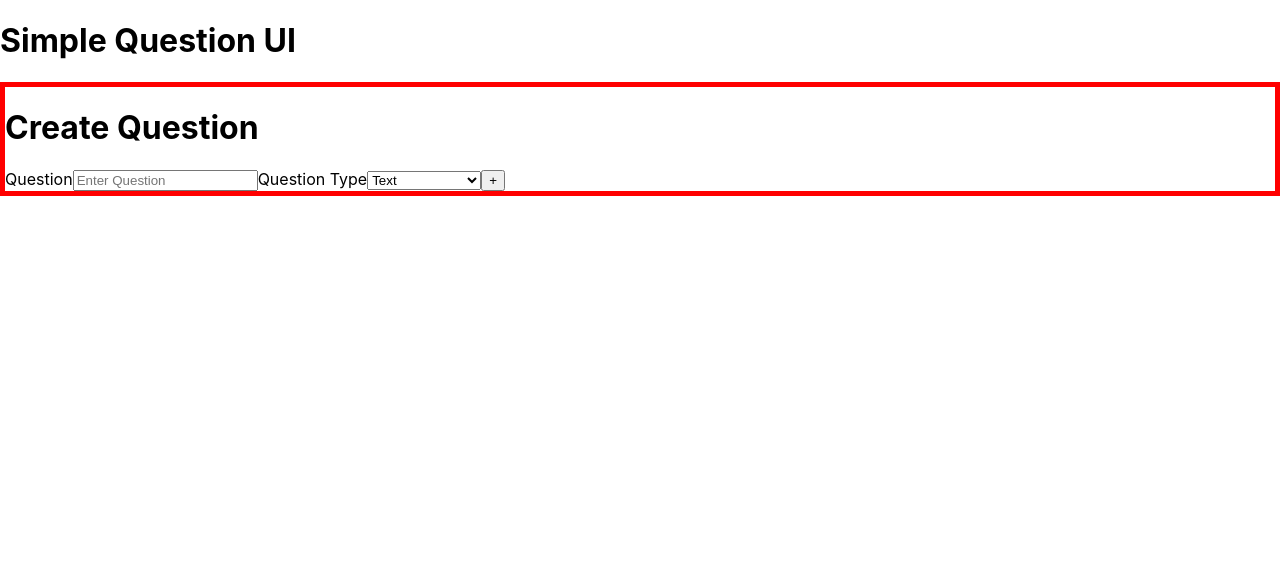
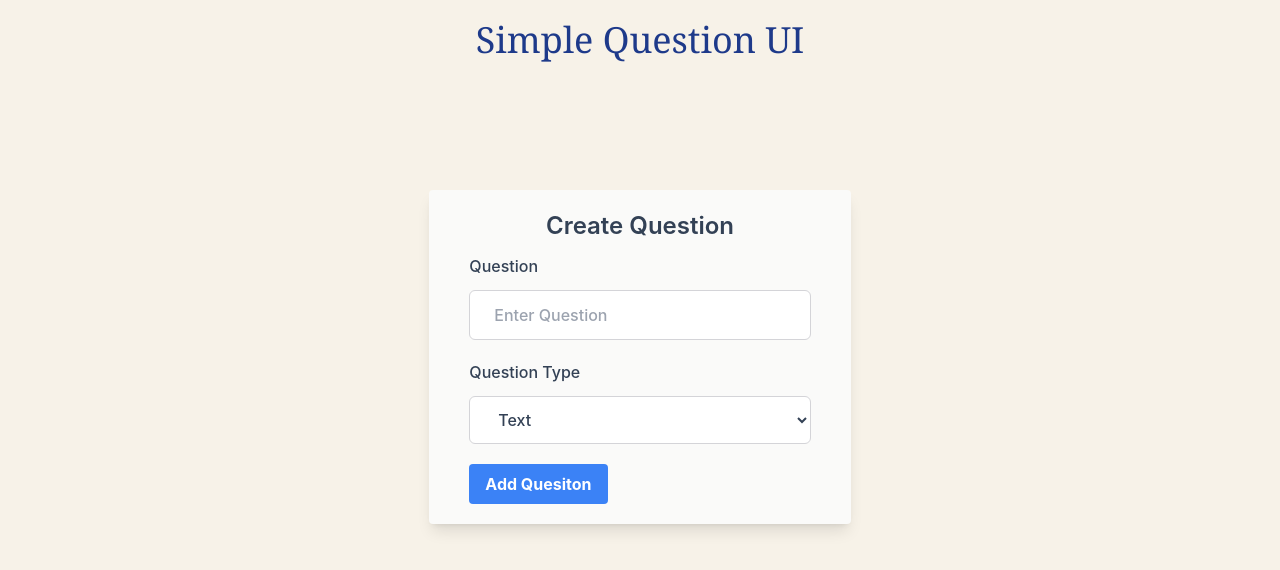
Before and after one commit to nsicilia/Simple-Survey-Creator, a React (Create React App) app: page / in a window 1280 px wide. Shown: the top 570 px of the page. Built offline with nearby package versions, Linux system fonts and the light colour scheme.

Commit message:
Styling to all question boxes

```diff
--- a/package.json
+++ b/package.json
@@ -34,5 +34,10 @@
       "last 1 firefox version",
       "last 1 safari version"
     ]
+  },
+  "devDependencies": {
+    "autoprefixer": "^10.4.12",
+    "postcss": "^8.4.17",
+    "tailwindcss": "^3.1.8"
   }
 }
--- /dev/null
+++ b/postcss.config.js
@@ -0,0 +1,6 @@
+module.exports = {
+  plugins: {
+    tailwindcss: {},
+    autoprefixer: {},
+  },
+}
--- a/src/App.js
+++ b/src/App.js
@@ -1,6 +1,8 @@
 import './App.css';
+import styles from './App.module.css'
 import React, { useState } from 'react';
-import QuestionBox from './Components/inputField/QuestionBox';
+import questionBox from './Components/inputField/questionBox';
+import QuestionForm from './Components/QuestionForm/questionForm';
 
 function App() {
   var [questions, setQuestions] = useState([]);
@@ -69,87 +71,50 @@ function App() {
 
 
   return (
-    <div>
-      <h1>Simple Question UI</h1>
-      <div style={{ border: "5px solid red" }}>
-        <h1>Create Question</h1>
+    <div className='container-full min-h-screen bg-[#F7F2E8] grid pb-10'>
+      <h1 className=" text-4xl font-serif font-normal text-center text-blue-900 pt-5 pb-10">Simple Question UI</h1>
 
-        <label>Question</label>
-        <input
-          type="text"
-          placeholder="Enter Question"
-          onChange={(e) => setTitle(e.target.value)}
-        />
-
-
-        <label>Question Type</label>
-        <select
-          onChange={(e) => setType(e.target.value)}
-        >
-          <option value="text">Text</option>
-          <option value="bool">Boolean</option>
-          <option value="number">Number</option>
-          <option value="multiple">Multiple Choice</option>
-        </select>
-
-        {type === "multiple" ? (
-          <div>
-
-            <label>Choose 1</label>
-            <input type="text" placeholder="Enter Option 1" onChange={(e) => setOption1(e.target.value)} />
-
-            <label>Choose 2</label>
-            <input type="text" placeholder="Enter Option 2" onChange={(e) => setOption2(e.target.value)} />
-
-            <label>Choose 3</label>
-            <input type="text" placeholder="Enter Option 3" onChange={(e) => setOption3(e.target.value)} />
-
-            <label>Choose 4</label>
-            <input type="text" placeholder="Enter Option 4" onChange={(e) => setOption4(e.target.value)} />
-
-          </div>
-        ): null
-        }
-
-        {type === "bool" ? (
-          <div>
-
-            <label>Choose 1 (ex. true)</label>
-            <input type="text" placeholder="Enter Option 1" onChange={(e) => setOption1(e.target.value)} />
-
-            <label>Choose 2(ex. false)</label>
-            <input type="text" placeholder="Enter Option 2" onChange={(e) => setOption2(e.target.value)} />
-
-          </div>
-        ): null
-        }
-
-        <button className="button" onClick={addQuestion}>
-          +
-        </button>
+      <div class="grid overflow-hidden grid-cols-3 grid-rows-1 gap-2 pb-10">
+        <div class="box col-start-2 col-span-1">
+          <QuestionForm
+            setTitle={setTitle}
+            setType={setType}
+            type={type}
+            addQuestion={addQuestion}
+            setOption1={setOption1}
+            setOption2={setOption2}
+            setOption3={setOption3}
+            setOption4={setOption4}
+          />
+        </div>
       </div>
 
 
 
-      <div>
-        {questions.map((question) => (
-          <div key={question.index}>
-            {QuestionBox(question)}
+      <div class="grid overflow-hidden grid-cols-4 grid-rows-1 gap-2 mt-10">
+        <div class="box col-start-2 col-span-2">
 
-            <button className="button" onClick={() => removeQuestion(question)}>
-              -
-            </button>
+          <div className=''>
+            {questions.map((question) => (
+              <div className='w-full rounded bg-stone-50 overflow-hidden rounded-md border border-zinc-300 mt-10' key={question.index}>
 
-            <button className="button" onClick={() => moveQuestion(question, 'up')}>
-              ^
-            </button>
+                <div className='grid place-content-end'>
+                  <div>
+                    <button className={styles.upbtn} onClick={() => moveQuestion(question, 'up')}>↑</button>
+                    <button className={styles.downbtn} onClick={() => moveQuestion(question, 'down')}>↓</button>
+                    <button className={styles.removebtn} onClick={() => removeQuestion(question)}>x</button>
+                  </div>
+                </div>
 
-            <button className="button" onClick={() => moveQuestion(question, 'down')}>
-              v
-            </button>
+                {questionBox(question)}
+
+              </div>
+            ))}
           </div>
-        ))}
+
+        </div>
       </div>
+
     </div>
   );
 }
--- /dev/null
+++ b/src/App.module.css
@@ -0,0 +1,17 @@
+
+.test{
+    @apply
+        text-violet-700
+    }
+
+.upbtn{
+    @apply bg-blue-500 hover:bg-blue-700 text-white font-bold border-l border-b border-zinc-300 rounded-bl-lg py-1 px-2;
+}
+
+.downbtn{
+    @apply bg-blue-500 hover:bg-blue-700 text-white font-bold border-l border-b border-zinc-300 py-1 px-2;
+}
+
+.removebtn{
+    @apply bg-red-500 hover:bg-red-700 text-white font-bold border-l border-b border-zinc-300 py-1 px-2;
+}
--- /dev/null
+++ b/src/Components/QuestionForm/questionForm.js
@@ -0,0 +1,79 @@
+import React from 'react'
+import style from './questionForm.module.css'
+
+const QuestionForm = ({ setTitle, setType, type, addQuestion, setOption1, setOption2, setOption3, setOption4 }) => {
+
+
+  return (
+
+    <div className={style.formContainer}>
+      <h1>Create Question</h1>
+
+      <label className={style.qTitle}>Question</label>
+      <input
+        className={style.qText}
+        type="text"
+        placeholder="Enter Question"
+        onChange={(e) => setTitle(e.target.value)}
+      />
+
+
+
+      <label className={style.qTitle}>Question Type</label>
+      <select
+        onChange={(e) => setType(e.target.value)}
+        className={style.qText}
+      >
+        <option value="text">Text</option>
+        <option value="bool">Boolean</option>
+        <option value="number">Number</option>
+        <option value="multiple">Multiple Choice</option>
+      </select>
+
+
+
+      {type === "multiple" ? (
+        <div className='grid grid-cols-2 gap-4'>
+
+          <div>
+            <label className={style.qTitle} >Choose 1</label>
+            <input className={style.qText} type="text" placeholder="Enter Option 1" onChange={(e) => setOption1(e.target.value)} />
+            <label className={style.qTitle}>Choose 2</label>
+            <input className={style.qText} type="text" placeholder="Enter Option 2" onChange={(e) => setOption2(e.target.value)} />
+          </div>
+          <div>
+            <label className={style.qTitle}>Choose 3</label>
+            <input className={style.qText} type="text" placeholder="Enter Option 3" onChange={(e) => setOption3(e.target.value)} />
+            <label className={style.qTitle}>Choose 4</label>
+            <input className={style.qText} type="text" placeholder="Enter Option 4" onChange={(e) => setOption4(e.target.value)} />
+          </div>
+        </div>
+      ) : null
+      }
+
+      {type === "bool" ? (
+        <div className='grid grid-cols-2 gap-4'>
+
+          <div>
+            <label className={style.qTitle}>Choose 1 (ex. true)</label>
+            <input className={style.qText} type="text" placeholder="Enter Option 1" onChange={(e) => setOption1(e.target.value)} />
+          </div>
+
+          <div>
+            <label className={style.qTitle}>Choose 2(ex. false)</label>
+            <input className={style.qText} type="text" placeholder="Enter Option 2" onChange={(e) => setOption2(e.target.value)} />
+          </div>
+
+        </div>
+      ) : null
+      }
+
+      <button className="bg-blue-500 hover:bg-blue-700 text-white font-bold py-2 px-4 rounded" onClick={addQuestion}>
+        Add Quesiton
+      </button>
+    </div>
+  )
+}
+
+
+export default QuestionForm
--- /dev/null
+++ b/src/Components/QuestionForm/questionForm.module.css
@@ -0,0 +1,26 @@
+@tailwind base;
+@tailwind components;
+@tailwind utilities;
+
+@layer base {
+
+    h1 {
+        @apply mb-3 block text-2xl font-semibold text-center text-slate-700;
+    }
+
+
+
+
+    .formContainer{
+        @apply w-full rounded bg-stone-50 overflow-hidden shadow-lg px-10 py-5;
+    }
+
+    .qTitle {
+        @apply mb-3 block text-base font-medium  text-slate-700;
+      }
+
+    .qText{
+        @apply w-full rounded-md border border-zinc-300 bg-white py-3 px-6 text-base font-medium text-slate-700 outline-none focus:border-green-700 focus:shadow-md mb-5;
+    }
+
+}
--- a/src/Components/inputField/QuestionBox.js
+++ b/src/Components/inputField/QuestionBox.js
@@ -1,46 +1,54 @@
 import React from 'react'
-import './classes.css'
 
-const QuestionBox = ({title, type, options}) => {
+const questionBox = ({ title, type, options }) => {
 
   function renderSwitch(type) {
     switch (type) {
       case 'text':
         return (
-          <label>Enter your name:
-            <input type="text" />
+          <label className='w-1/3 rounded-md border border-zinc-300 bg-white py-3 px-1 text-base font-medium text-slate-700 outline-none focus:border-green-700 focus:shadow-md mb-5' type="number" id="quantity" name="quantity">
+            <input className='focus:outline-none' type="text" />
           </label>
         );
 
       case 'bool':
         return (
           <>
-          <button className="button">{options[0]}</button>
+            <button className="bg-blue-500 hover:bg-blue-700 text-white font-bold py-2 px-4 rounded mr-5">{options[0]}</button>
 
-          <button className="button">{options[1]}</button>
+            <button className="bg-blue-500 hover:bg-blue-700 text-white font-bold py-2 px-4 rounded">{options[1]}</button>
           </>
         );
 
       case 'number':
-        return 'this is the number ';
+        return (
+          <>
+            <input className='w-1/3 rounded-md border border-zinc-300 bg-white py-3 px-1 text-base font-medium text-slate-700 outline-none focus:border-green-700 focus:shadow-md mb-5' type="number" id="quantity" name="quantity" ></input>
+          </>
+
+        );
 
       case 'multiple':
         return (
           <>
-          <label>
-          <input type="radio" value="Male" name="gender"/>
-          {options[0]}
-          </label>
-          <label>
-          <input type="radio" value="Male" name="gender"/>
+
+
+
+            <label className='flex items-center text-xl space-x-1 mb-4' for="bordered-radio-1">
+              <input id="bordered-radio-1" type="radio" value={options[1]} name="gender" />
               {options[1]}
             </label>
-          <label>
-          <input type="radio" value="Male" name="gender"/>
+
+            <label className='flex items-center text-xl mb-4' for="bordered-radio-2">
+              <input id="bordered-radio-2" type="radio" value={options[1]} name="gender" />
+              {options[1]}
+            </label>
+            <label className='flex items-center text-xl mb-4' for="bordered-radio-3">
+              <input id="bordered-radio-3" type="radio" value={options[2]} name="gender" />
               {options[2]}
             </label>
-          <label>
-          <input type="radio" value="Male" name="gender"/>
+            <label className='flex items-center text-xl mb-4' for="bordered-radio-4">
+              <input id="bordered-radio-4" type="radio" value={options[3]} name="gender" />
               {options[3]}
             </label>
           </>
@@ -51,14 +59,17 @@ const QuestionBox = ({title, type, options}) => {
     }
   };
 
+
+
+
   return (
-    <div className="container">
+    <div className="px-10 pb-10">
 
-      <h1>{title}</h1>
+      <h1 className=' text-left text-3xl mb-5'>{title}</h1>
       {renderSwitch(type)}
 
     </div>
   )
 }
 
-export default QuestionBox
+export default questionBox
--- a/src/Components/inputField/classes.css
+++ /dev/null
@@ -1,4 +0,0 @@
-.container {
-    border: 5px solid black;
-    padding: 40px;
-}
--- a/src/index.css
+++ b/src/index.css
@@ -1,3 +1,7 @@
+@tailwind base;
+@tailwind components;
+@tailwind utilities;
+
 body {
   margin: 0;
   font-family: -apple-system, BlinkMacSystemFont, 'Segoe UI', 'Roboto', 'Oxygen',
--- /dev/null
+++ b/tailwind.config.js
@@ -0,0 +1,10 @@
+/** @type {import('tailwindcss').Config} */
+module.exports = {
+  content: [
+    "./src/**/*.{js,jsx,ts,tsx}",
+  ],
+  theme: {
+    extend: {},
+  },
+  plugins: [],
+}
```
Also changed, not shown: 1 other file (tests, documents, lock files or other folders). Lines whose indentation alone changed are shown as unchanged.
